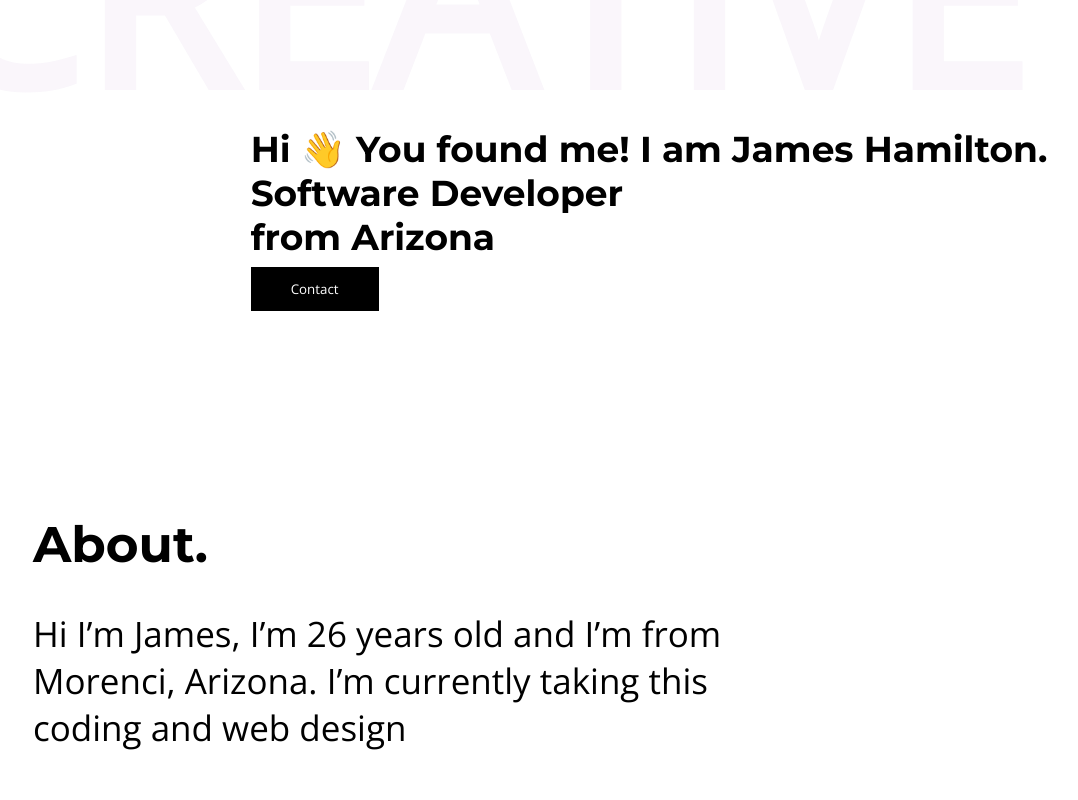
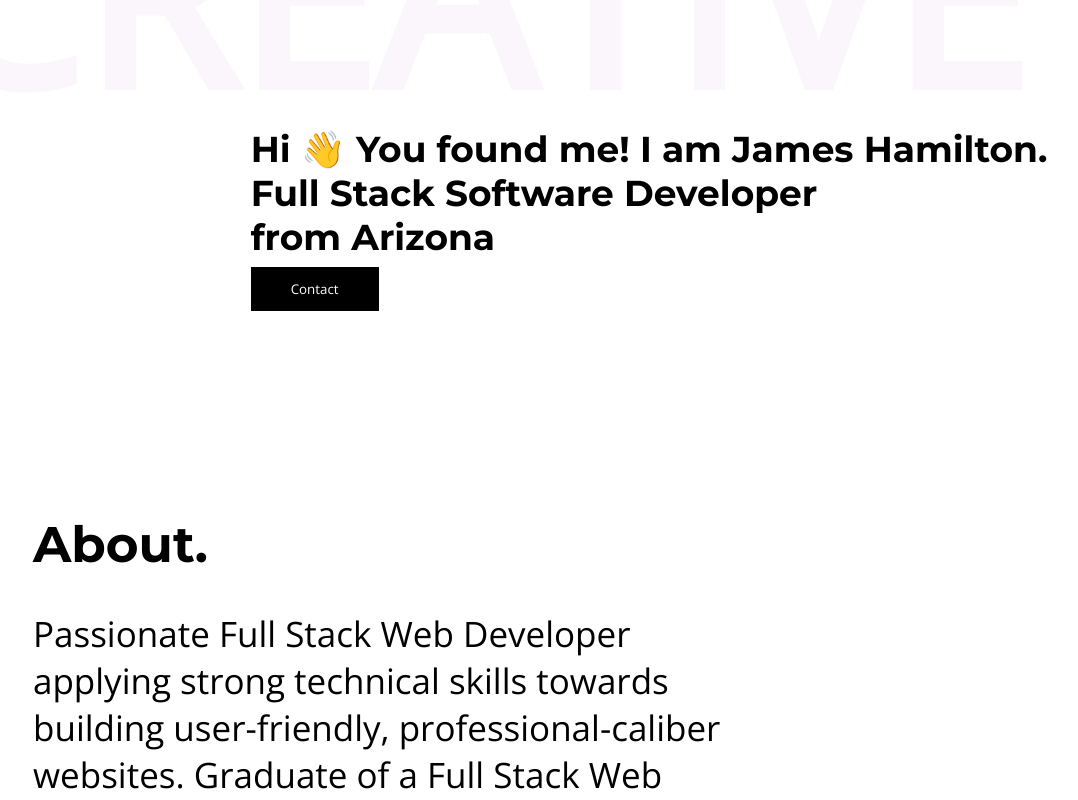
Before and after one commit to jhamilton20/reactportfolio, a React (Create React App) app: page / in a window 1280 px wide. Shown: the part 220-1020 px from the top of the page, without its empty margins (27-1105 px from the left). Built offline with nearby package versions, Linux system fonts and the light colour scheme.

Commit message:
ready for heroku

```diff
--- a/src/App.css
+++ b/src/App.css
@@ -120,7 +120,7 @@ li .link:hover{
   width: 37em;
 }
 .about img{
-  margin-left: 5em;
+  margin-left: 25em;
 }
 .work{
   position: relative;
--- a/src/yourdata.js
+++ b/src/yourdata.js
@@ -5,23 +5,26 @@ export default
         headerTagline: [
                         'Hi 👋 You found me! I am James Hamilton.',
 
-                        'Software Developer ',
+                        'Full Stack Software Developer ',
 
                         'from Arizona'
     ],
+    aboutImage:'https://i.ibb.co/377GmwY/john.jpg',
+
+    ShowAboutImage:true,
 
         contactEmail:'jhamilton72.jh@gmail.com',
 
-        abouttext: " Hi I’m James, I’m 26 years old and I’m from Morenci, Arizona. I’m currently taking this coding and web design",
+        abouttext: " Passionate Full Stack Web Developer applying strong technical                 skills towards building user-friendly, professional-caliber websites.                Graduate of a Full Stack Web Development Bootcamp through The University                  of Arizona. Thorough understanding of JavaScript, React, Redux, Express,               MongoDB, HTML, CSS, and various other web technologies. Created numerous             full-stack projects both working in groups and on my own. ",
 
-       ShowAboutImage:true,
+
        projects:[
            {
             id: 1,
             title:'Project One',
              service:'Bid Pro',
 
-             imageSrc: "https://i.imgur.com/o8fiQsk.jpg",
+             imageSrc: "https://i.ibb.co/3Yb9Wyx/Screen-Shot-2020-07-23-at-12-04-42-PM.png",
 
              url:'https://bid-pro.herokuapp.com/'
             },
@@ -29,8 +32,8 @@ export default
                 id: 2,
                 title: 'Project Two',
                 service: 'Stargazerz',
-                imageSrc: "https://jhamilton20.github.io/projectone/",
-                url: 'http://chetanverma.com/'
+                imageSrc: "https://i.imgur.com/o8fiQsk.jpg",
+                url: 'https://jhamilton20.github.io/projectone/'
             },
             {
                 id: 3,
```
Also changed, not shown: package.json (+14 -1 lines).
